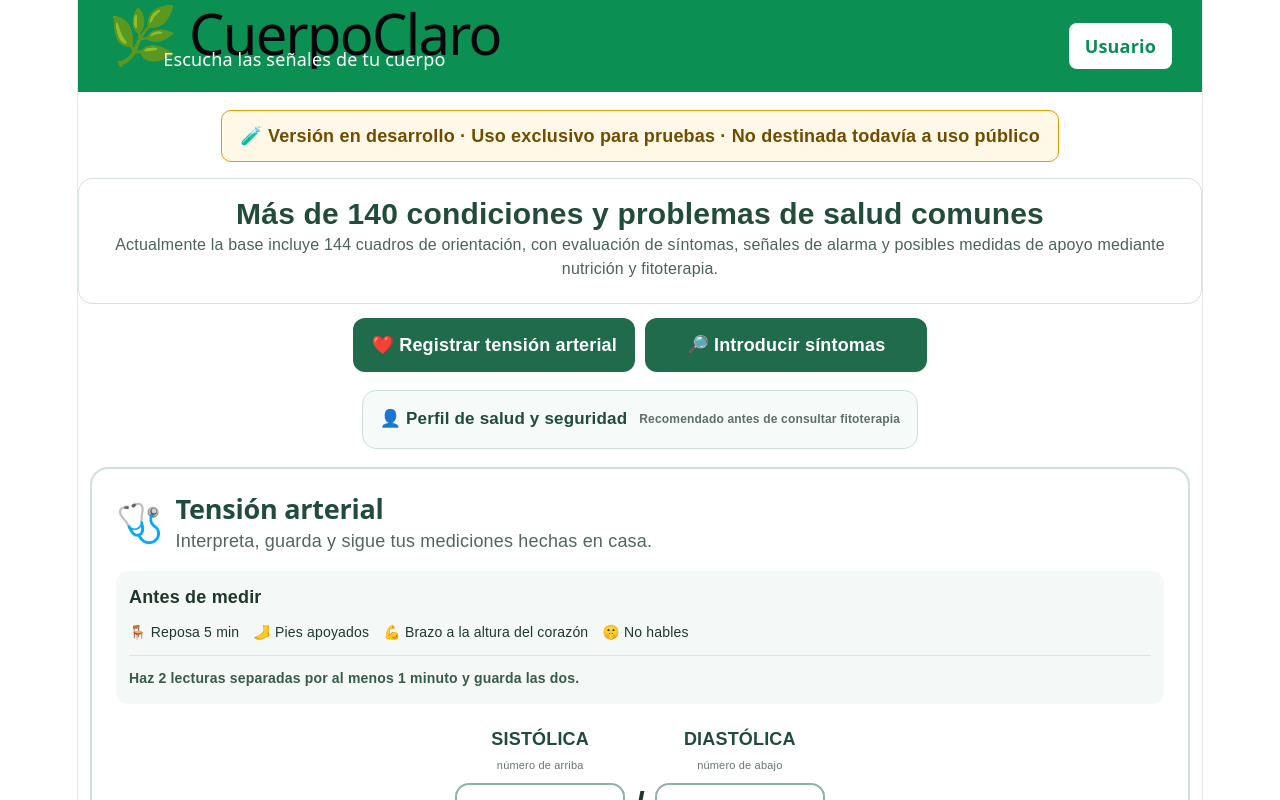
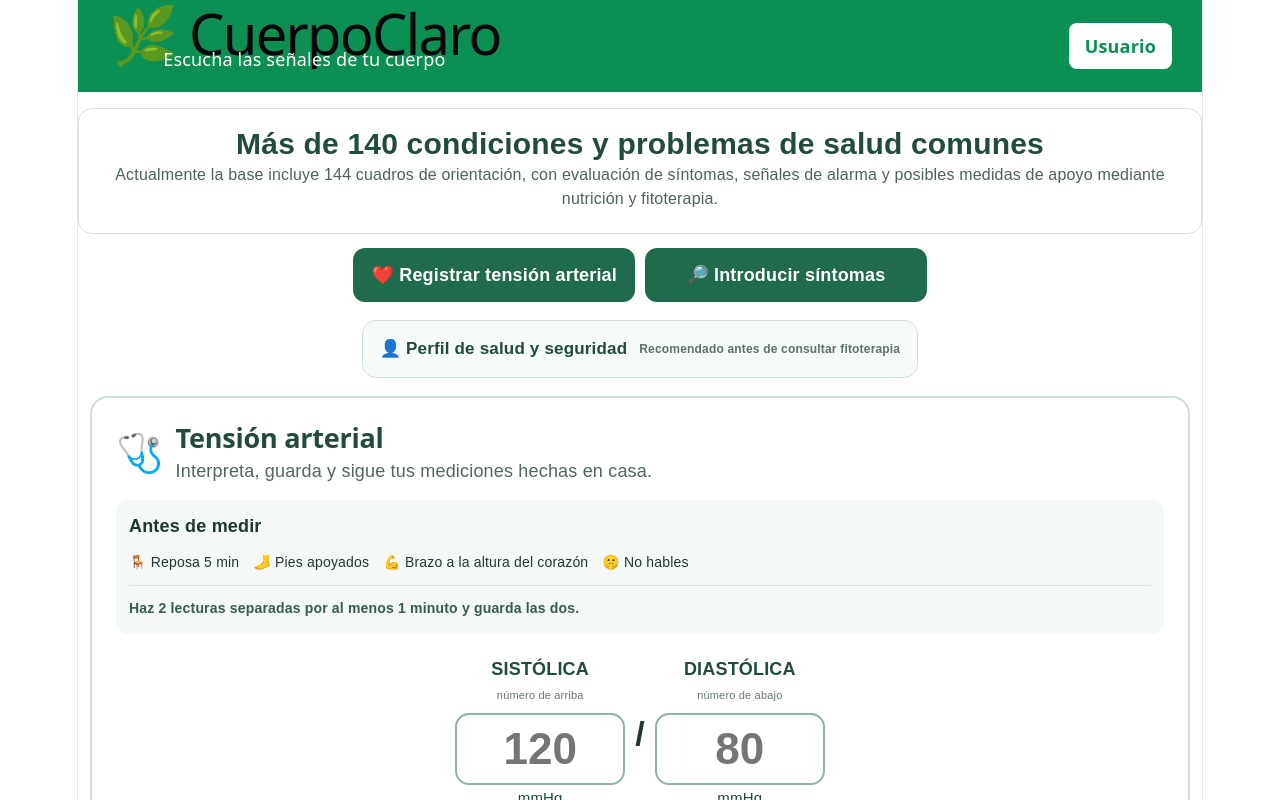
Before and after one commit to fitoterapiamarc-byte/naturak-health-app, a React (Vite) app: page / in a window 1280 px wide. Shown: the top 800 px of the page. Built offline with nearby package versions, Linux system fonts and the light colour scheme.

Commit message:
Quitar aviso de version de prueba

```diff
--- a/src/App.tsx
+++ b/src/App.tsx
@@ -29,24 +29,6 @@ function App() {
   return (
     <>
       <Header />
-      <div
-        role="status"
-        style={{
-          maxWidth: "1100px",
-          margin: "18px auto 0",
-          padding: "12px 18px",
-          background: "#fff8e6",
-          border: "1px solid #e0a000",
-          borderRadius: "10px",
-          color: "#704b00",
-          fontFamily: "Arial, sans-serif",
-          textAlign: "center",
-          fontWeight: 700,
-        }}
-      >
-        🧪 Versión en desarrollo · Uso exclusivo para pruebas · No destinada todavía a uso público
-      </div>
-
       <section
         aria-label="Cobertura de la aplicación"
         style={{
```
